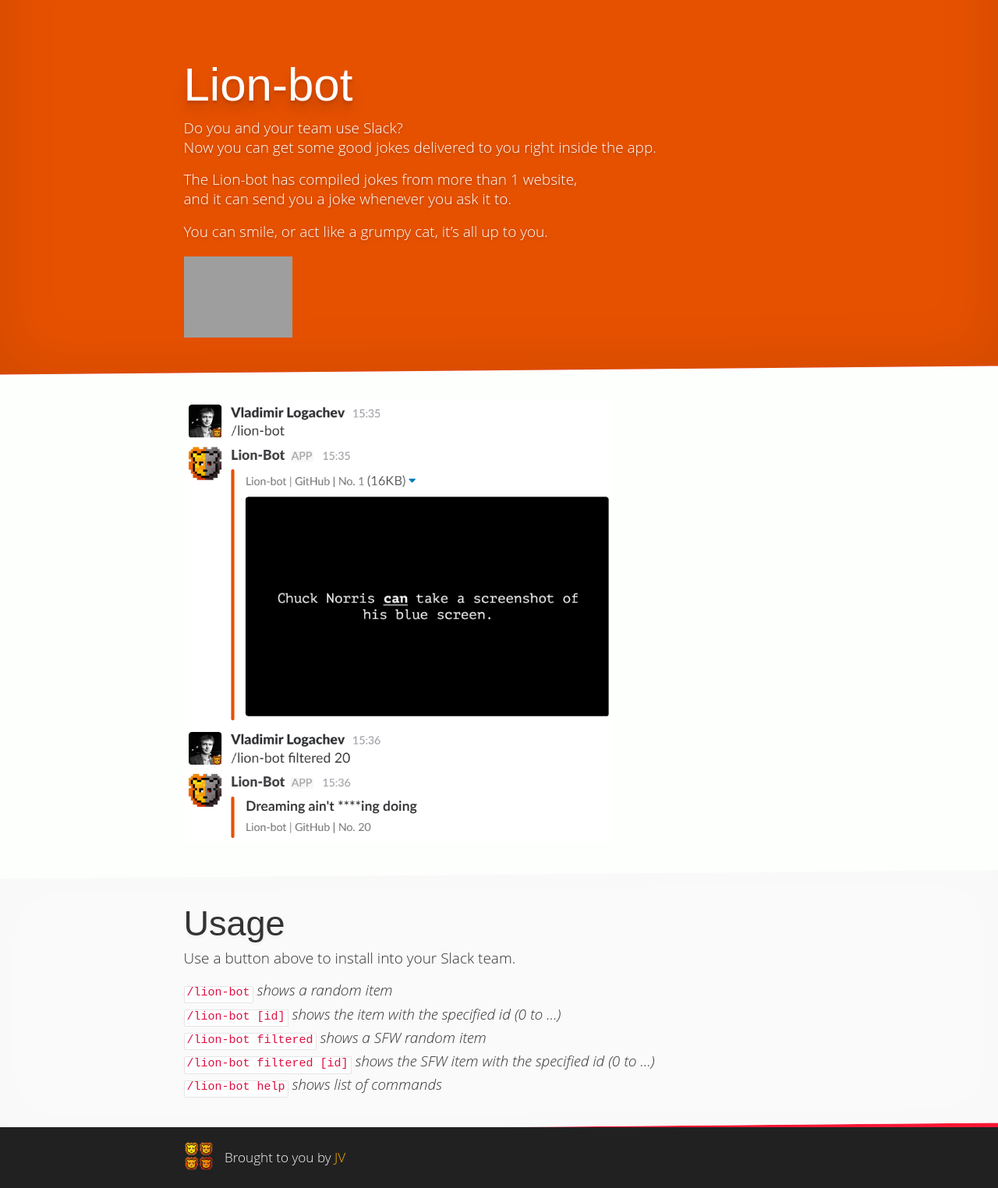
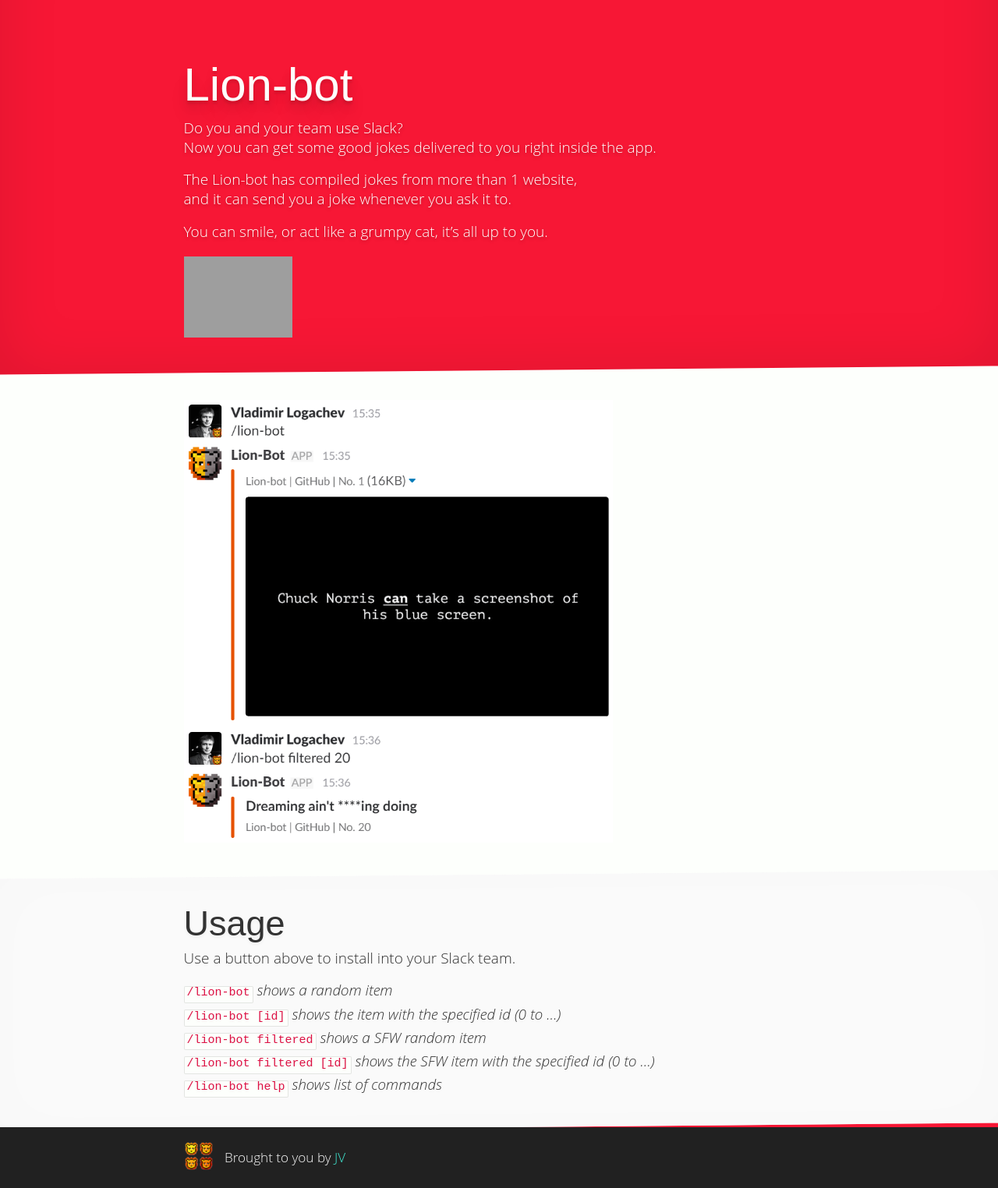
Before and after one commit to jb9000/jv-slack-bot, a website: page index.html in a window 1280 px wide. Shown: the whole page at 78% size. Drawn offline with Linux system fonts and the light colour scheme; grey boxes are pictures that could not be loaded; files whose address does not match are found by name.

Commit message:
new colors in style.css

```diff
--- a/client/css/style.css
+++ b/client/css/style.css
@@ -69,7 +69,7 @@
 code {
   font-weight: 400;
   border-radius: 2px;
-  background-color: #FFF;
+  background-color: #fdfffc;
   border: 1px solid rgba(0, 0, 0, 0.1);
   display: inline-block;
   font-family: 'Source Code Pro', monospace;
@@ -124,7 +124,7 @@
   margin-top: -5em;
   padding-top: 9em;
   padding-bottom: 2em;
-  background-color: #e65100;
+  background-color: #f71735;
   color: #fdfffc;
   background-repeat: no-repeat;
   background-blend-mode: luminosity;
@@ -169,7 +169,7 @@
 }
 
 #credits_wrap a {
-  color: #FFB300;
+  color: #41ead4;
   text-decoration: none;
   transition: color 0.5s ease;
 }
```
